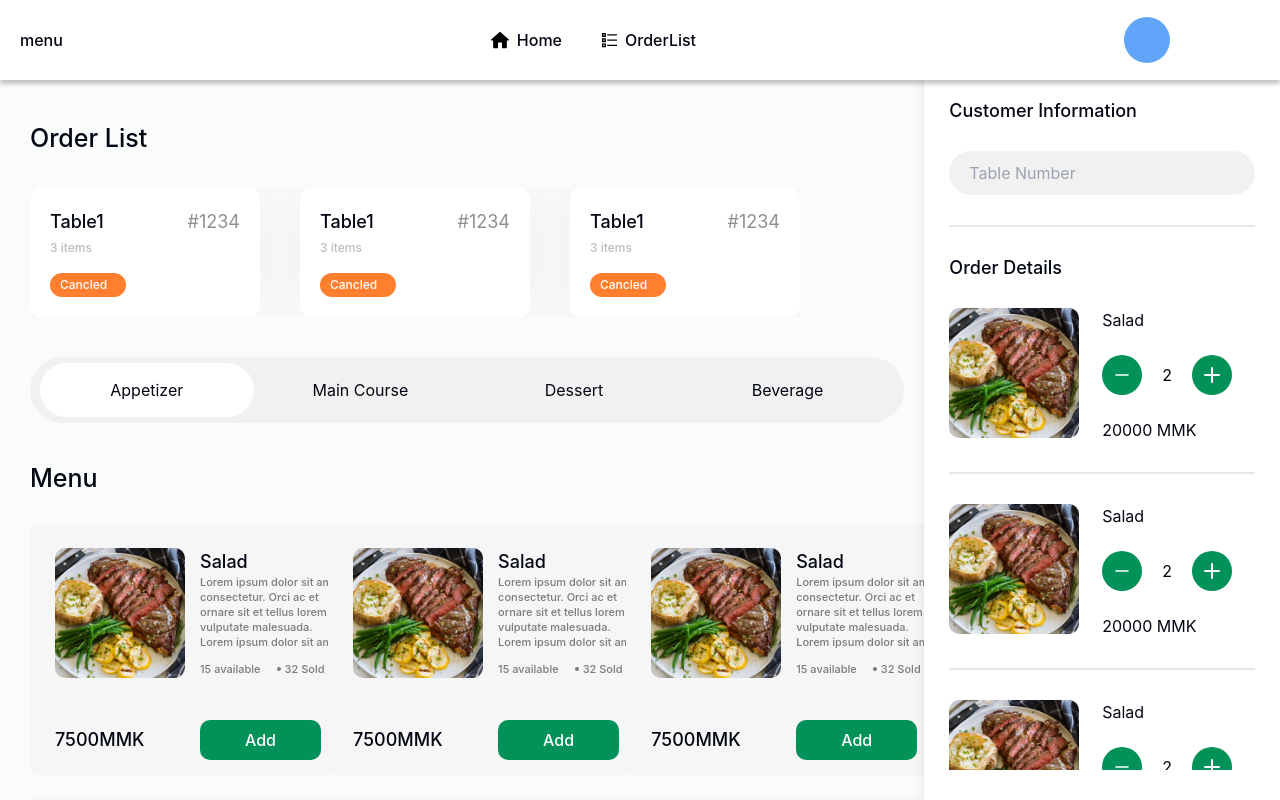
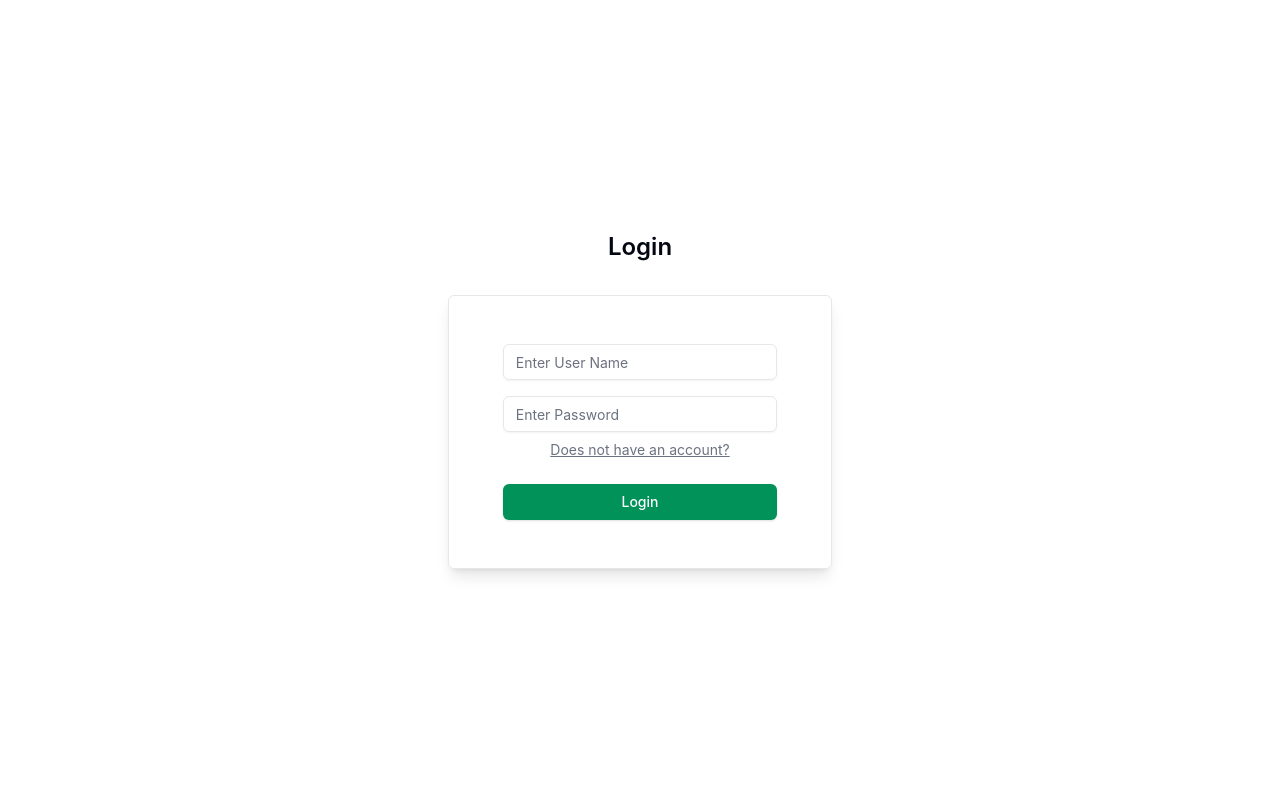
Before and after one commit to SawLinThant/restaurant-pos, a React (Vite) app: page /login in a window 1280 px wide. Before the commit this address led to /order/management. Built offline with nearby package versions, Linux system fonts and the light colour scheme.

Commit message:
login and register form

```diff
--- a/package.json
+++ b/package.json
@@ -10,6 +10,7 @@
     "preview": "vite preview"
   },
   "dependencies": {
+    "@radix-ui/react-slot": "^1.1.0",
     "@reduxjs/toolkit": "^2.3.0",
     "class-variance-authority": "^0.7.0",
     "clsx": "^2.1.1",
--- a/src/App.tsx
+++ b/src/App.tsx
@@ -7,6 +7,8 @@
   Routes,
 } from "react-router-dom";
 import Home from "./pages/Home";
+import Login from "./pages/login";
+import Register from "./pages/register";
 
 function App() {
   return (
@@ -14,6 +16,8 @@
       <Router>
         <Routes>
           <Route path="/*" element={<Home />} />
+          <Route path="/login" element={<Login />} />
+          <Route path="/register" element={<Register />} />
           <Route path="*" element={<Navigate to={"/"} replace />} />
         </Routes>
       </Router>
--- /dev/null
+++ b/src/components/account/login/index.tsx
@@ -0,0 +1,30 @@
+import { Button } from "@/components/ui/button";
+import { Input } from "@/components/ui/input";
+import React from "react";
+import { useNavigate } from "react-router-dom";
+
+const LoginForm : React.FC = () => {
+    const navigate = useNavigate();
+  return (
+    <section className="w-[100vw] h-[100vh] flex items-center justify-center">
+      <div className="lg:w-[30vw] md:w-[50vw] w-[95%] min-h-[40vh] flex flex-col gap-8">
+        <h2 className="w-full text-center font-semibold text-2xl">Login</h2>
+        <div className="w-full h-full flex items-center px-2 py-12 justify-center rounded-md border shadow-lg">
+          <div className="w-3/4 h-3/4">
+            <form action="" className="w-full h-full flex flex-col gap-2">
+              <div className="w-full h-full flex flex-col gap-4">
+                <Input type="text" placeholder="Enter User Name"/>
+                <Input type="password" placeholder="Enter Password" />
+              </div>
+              <div
+              onClick={() => navigate('/register')}
+              className="w-full text-center text-sm underline hover:cursor-pointer text-muted-foreground">Does not have an account?</div>
+              <Button className="w-full p-4 mt-4 text-white bg-secondary hover:text-black">Login</Button>
+            </form>
+          </div>
+        </div>
+      </div>
+    </section>
+  );
+};
+export default LoginForm;
--- /dev/null
+++ b/src/components/account/register/index.tsx
@@ -0,0 +1,31 @@
+import { Button } from "@/components/ui/button";
+import { Input } from "@/components/ui/input";
+import React from "react";
+import { useNavigate } from "react-router-dom";
+
+const RegisterForm:React.FC = () => {
+    const navigate = useNavigate();
+  return (
+    <section className="w-[100vw] h-[100vh] flex items-center justify-center">
+      <div className="lg:w-[30vw] md:w-[50vw] w-[95%] min-h-[40vh] flex flex-col gap-8">
+        <h2 className="w-full text-center font-semibold text-2xl">Login</h2>
+        <div className="w-full h-full flex items-center px-2 py-12 justify-center rounded-md border shadow-lg">
+          <div className="w-3/4 h-3/4">
+            <form action="" className="w-full h-full flex flex-col gap-2">
+              <div className="w-full h-full flex flex-col gap-4">
+                <Input type="text" placeholder="Enter User Name"/>
+                <Input type="password" placeholder="Enter Password" />
+                <Input type="password" placeholder="Confirm Password" />
+              </div>
+              <div
+              onClick={() => navigate('/login')}
+              className="w-full text-center text-sm underline hover:cursor-pointer text-muted-foreground">Already have an account?</div>
+              <Button className="w-full p-4 mt-4 text-white bg-secondary hover:text-black">Register</Button>
+            </form>
+          </div>
+        </div>
+      </div>
+    </section>
+  );
+};
+export default RegisterForm;
--- /dev/null
+++ b/src/components/ui/button.tsx
@@ -0,0 +1,57 @@
+import * as React from "react"
+import { Slot } from "@radix-ui/react-slot"
+import { cva, type VariantProps } from "class-variance-authority"
+
+import { cn } from "@/lib/utils"
+
+const buttonVariants = cva(
+  "inline-flex items-center justify-center gap-2 whitespace-nowrap rounded-md text-sm font-medium transition-colors focus-visible:outline-none focus-visible:ring-1 focus-visible:ring-ring disabled:pointer-events-none disabled:opacity-50 [&_svg]:pointer-events-none [&_svg]:size-4 [&_svg]:shrink-0",
+  {
+    variants: {
+      variant: {
+        default:
+          "bg-primary text-primary-foreground shadow hover:bg-primary/90",
+        destructive:
+          "bg-destructive text-destructive-foreground shadow-sm hover:bg-destructive/90",
+        outline:
+          "border border-input bg-background shadow-sm hover:bg-accent hover:text-accent-foreground",
+        secondary:
+          "bg-secondary text-secondary-foreground shadow-sm hover:bg-secondary/80",
+        ghost: "hover:bg-accent hover:text-accent-foreground",
+        link: "text-primary underline-offset-4 hover:underline",
+      },
+      size: {
+        default: "h-9 px-4 py-2",
+        sm: "h-8 rounded-md px-3 text-xs",
+        lg: "h-10 rounded-md px-8",
+        icon: "h-9 w-9",
+      },
+    },
+    defaultVariants: {
+      variant: "default",
+      size: "default",
+    },
+  }
+)
+
+export interface ButtonProps
+  extends React.ButtonHTMLAttributes<HTMLButtonElement>,
+    VariantProps<typeof buttonVariants> {
+  asChild?: boolean
+}
+
+const Button = React.forwardRef<HTMLButtonElement, ButtonProps>(
+  ({ className, variant, size, asChild = false, ...props }, ref) => {
+    const Comp = asChild ? Slot : "button"
+    return (
+      <Comp
+        className={cn(buttonVariants({ variant, size, className }))}
+        ref={ref}
+        {...props}
+      />
+    )
+  }
+)
+Button.displayName = "Button"
+
+export { Button, buttonVariants }
--- /dev/null
+++ b/src/components/ui/input.tsx
@@ -0,0 +1,22 @@
+import * as React from "react"
+
+import { cn } from "@/lib/utils"
+
+const Input = React.forwardRef<HTMLInputElement, React.ComponentProps<"input">>(
+  ({ className, type, ...props }, ref) => {
+    return (
+      <input
+        type={type}
+        className={cn(
+          "flex h-9 w-full rounded-md border border-input bg-transparent px-3 py-1 text-base shadow-sm transition-colors file:border-0 file:bg-transparent file:text-sm file:font-medium file:text-foreground placeholder:text-muted-foreground focus-visible:outline-none focus-visible:ring-1 focus-visible:ring-ring disabled:cursor-not-allowed disabled:opacity-50 md:text-sm",
+          className
+        )}
+        ref={ref}
+        {...props}
+      />
+    )
+  }
+)
+Input.displayName = "Input"
+
+export { Input }
--- /dev/null
+++ b/src/pages/login.tsx
@@ -0,0 +1,10 @@
+import LoginForm from "@/components/account/login";
+
+const Login  = () => {
+  return (
+    <div>
+      <LoginForm/>
+    </div>
+  );
+};
+export default Login;
--- /dev/null
+++ b/src/pages/register.tsx
@@ -0,0 +1,10 @@
+import RegisterForm from "@/components/account/register";
+
+const Register = () => {
+  return (
+   <div>
+    <RegisterForm/>
+   </div>
+  );
+};
+export default Register;
--- a/tailwind.config.js
+++ b/tailwind.config.js
@@ -18,7 +18,8 @@
   			sm: 'calc(var(--radius) - 4px)'
   		},
 		backgroundColor:{
-			primary:'#fafbfb'
+			primary:'#fafbfb',
+			secondary: '#009258'
 		},
   		colors: {
   			background: 'hsl(var(--background))',
```
Also changed, not shown: 1 other file (tests, documents, lock files or other folders).
